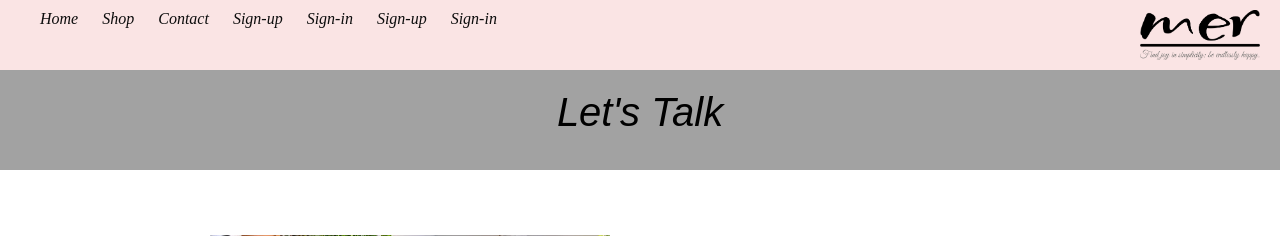
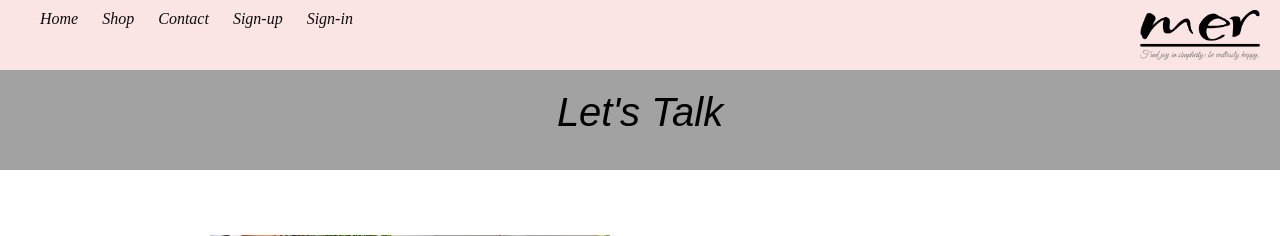
Before and after one commit to Sanduni204/mer-florist-website, a PHP site: page /mer_ecommerce/1contact.php in a window 1280 px wide. Shown: the top 236 px of the page. Run offline with PHP 8.4, Linux system fonts and the light colour scheme; some libraries are stand-ins or nearby versions.

Commit message:
Update header file

```diff
--- a/includes/header.php
+++ b/includes/header.php
@@ -24,12 +24,10 @@ define ("APPURL","http://localhost/mer_ecommerce");
                 <li><a href="<?php echo APPURL; ?>/1home.php" id="home-link" class="navlink">Home</a></li>
                 <li><a href="<?php echo APPURL; ?>/1catalogue.php" id="catalogue-link" class="navlink">Shop</a></li>
                 <li><a href="<?php echo APPURL; ?>/1contact.php" id="contact-link" class="navlink">Contact</a></li>
-                <li><a href="<?php echo APPURL; ?>/auth/1register.php" id="register-link" class="navlink">Sign-up</a></li>
-                <li><a href="<?php echo APPURL; ?>/auth/1login.php" id="login-link" class="navlink">Sign-in</a></li>
 
-<?php if(isset($_SESSION['username'])) : ?>
+                <?php if(isset($_SESSION['username'])) : ?>
                 <li class="drop">
-                <a href="#"><?php //echo $_SESSION['username']; ?></a>
+                <a href="#"><?php echo $_SESSION['username']; ?></a>
                 <ul class="dropdown arrow-top">
                 <li><a href="<?php echo APPURL; ?>/auth/logout.php">Logout</a></li>
 
```
